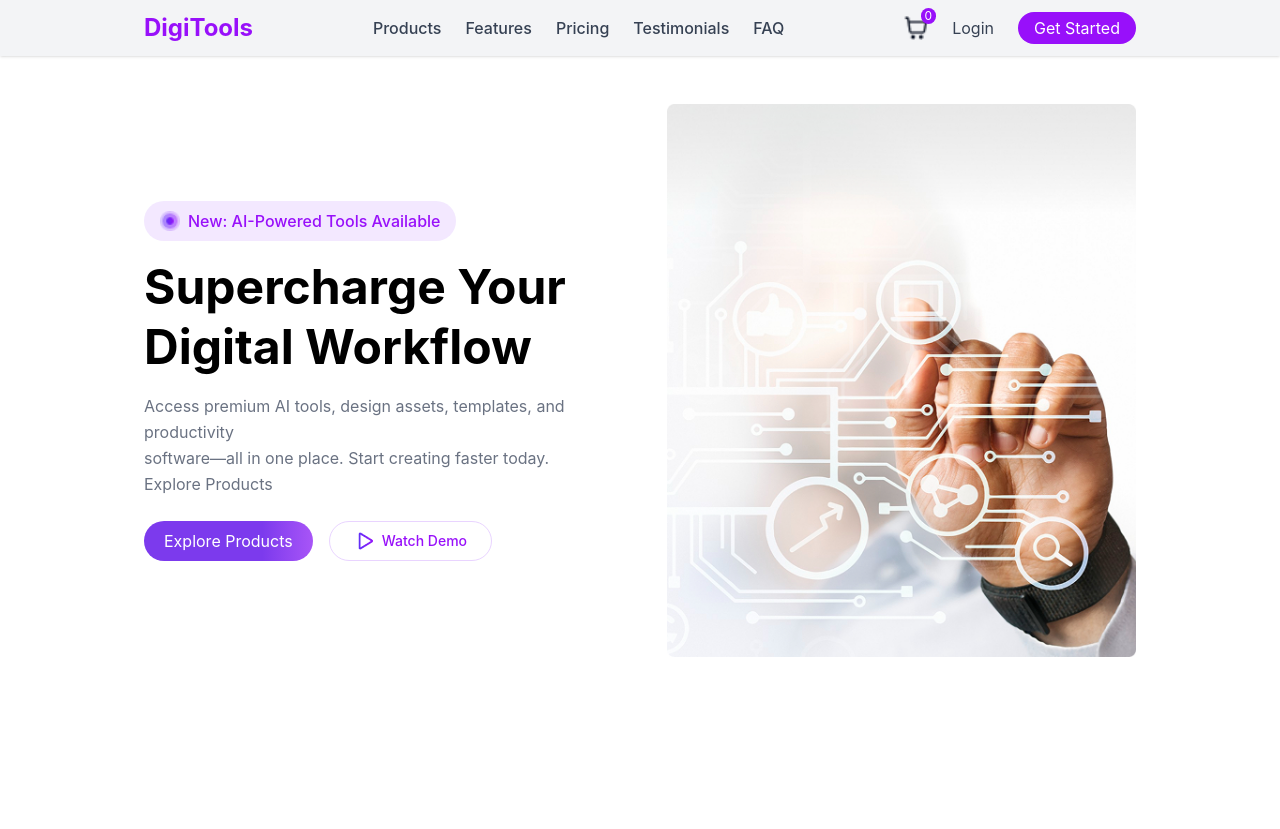
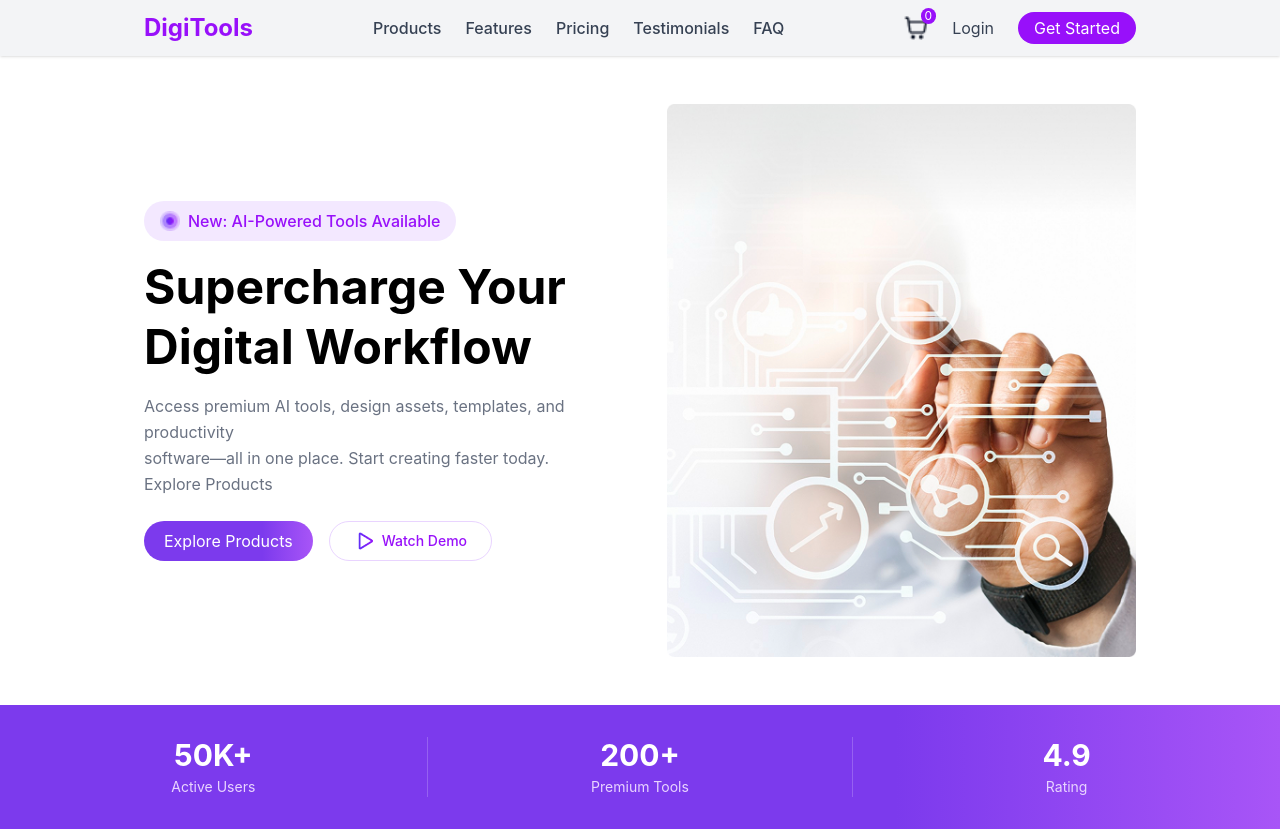
Before and after one commit to AnirNawaf/Assignment-6, a React (Vite) app: page / in a window 1280 px wide. Before the commit the page ends 800 px from the top, so only its background shows below. Built offline with nearby package versions, Linux system fonts and the light colour scheme.

Commit message:
creat stat

```diff
--- a/src/App.jsx
+++ b/src/App.jsx
@@ -1,6 +1,9 @@
 import { useState } from "react";
 import Navbar from "./components/Navbar";
 import Banner from "./components/Banner";
+import Stats from "./components/Stats";
+
+
 import { ToastContainer, toast } from "react-toastify";
 import "react-toastify/dist/ReactToastify.css";
 
@@ -15,6 +18,7 @@ function App() {
       <ToastContainer />
 
       <Banner />
+      <Stats />
 
     </div>
   );
--- /dev/null
+++ b/src/components/Stats.jsx
@@ -0,0 +1,25 @@
+const Stats = () => {
+  return (
+    <div className="bg-[linear-gradient(to_right,#7c3aed_70%,#a855f7_100%,#ec4899_100%)] text-white grid grid-cols-3 text-center py-8">
+
+      <div className="flex flex-col items-center">
+        <h2 className="text-3xl font-bold">50K+</h2>
+        <p className="text-sm mt-1 text-purple-200 ">Active Users</p>
+      </div>
+
+      <div className="flex flex-col items-center border-l border-r border-white/20">
+        <h2 className="text-3xl font-bold">200+</h2>
+        <p className="text-sm  mt-1 text-purple-200">Premium Tools</p>
+      </div>
+
+      <div className="flex flex-col items-center">
+        <h2 className="text-3xl font-bold">4.9</h2>
+        <p className="text-sm mt-1 text-purple-200">Rating</p>
+      </div>
+
+    </div>
+  );
+};
+
+
+export default Stats;
```
